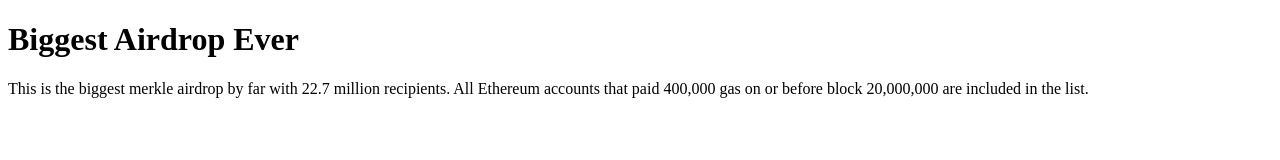
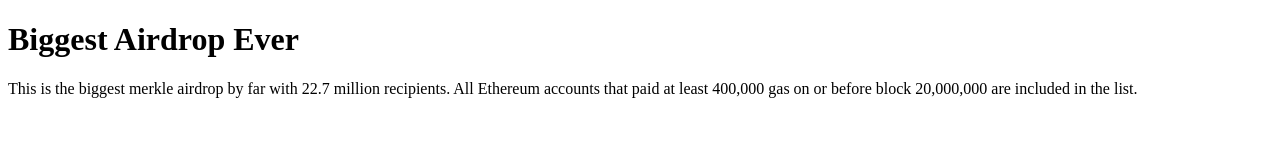
Before and after one commit to leaderlessclub/leaderlessclub.github.io, a plain HTML site: page index.html in a window 1280 px wide. Drawn offline with Linux system fonts and the light colour scheme.

Commit message:
Update index.html

```diff
--- a/index.html
+++ b/index.html
@@ -3,7 +3,7 @@
 <body>
 <h1>Biggest Airdrop Ever</h1>
 <p>This is the biggest merkle airdrop by far with 22.7 million recipients.
-    All Ethereum accounts that paid 400,000 gas on or before
+    All Ethereum accounts that paid at least 400,000 gas on or before
     block 20,000,000 are included in the list.
 </p>
 </body>
```
